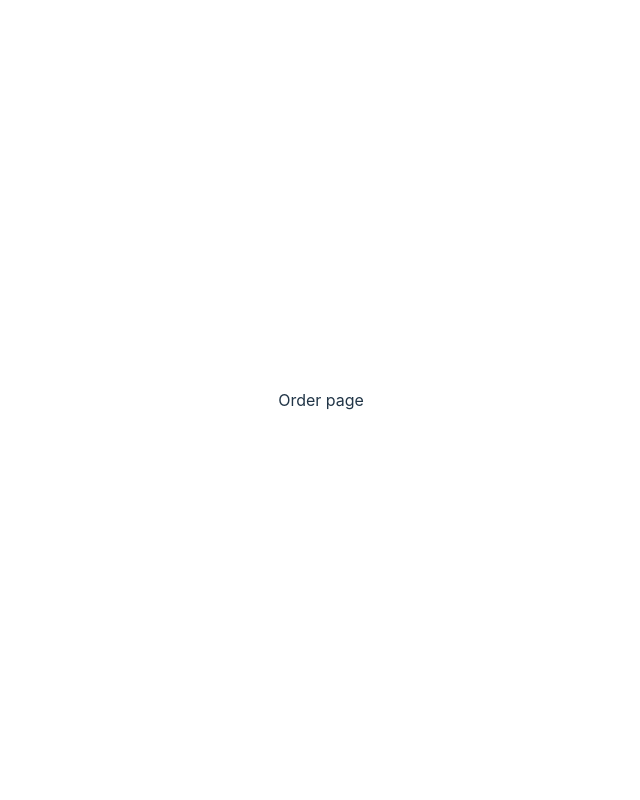
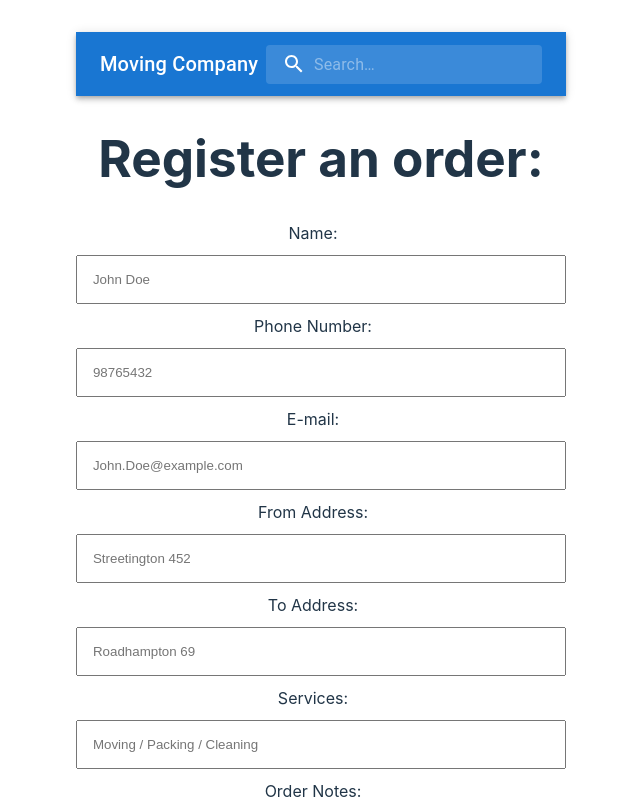
Before and after one commit to Eddkus/Moving.Company.Ui, a React (Vite) app: page /OrderPage in a window 1280 px wide. Shown: the top 800 px of the page, without its empty margins (319-959 px from the left). Built offline with nearby package versions, Linux system fonts and the light colour scheme.

Commit message:
Added working form and begun work on the navbar

```diff
--- a/package.json
+++ b/package.json
@@ -9,12 +9,18 @@
     "preview": "vite preview"
   },
   "dependencies": {
+    "@emotion/styled": "^11.10.6",
+    "@mui/icons-material": "^5.11.11",
+    "@mui/material": "^5.11.14",
+    "formsy-react": "^2.3.0",
     "react": "^18.2.0",
+    "react-datetime-picker": "^4.2.0",
     "react-dom": "^18.2.0",
     "react-router-dom": "^6.9.0"
   },
   "devDependencies": {
     "@types/react": "^18.0.28",
+    "@types/react-datetime-picker": "^3.4.1",
     "@types/react-dom": "^18.0.11",
     "@vitejs/plugin-react": "^3.1.0",
     "typescript": "^4.9.3",
--- /dev/null
+++ b/src/components/FormInput.tsx
@@ -0,0 +1,12 @@
+import "./formInput.css";
+
+export default function FormInput(props) {
+  const { label, onChange, id, ...inputProps } = props;
+
+  return (
+    <div className="formInput">
+      <label>{label}:&emsp;</label>
+      <input {...inputProps} onChange={onChange} />
+    </div>
+  );
+}
--- /dev/null
+++ b/src/components/Navbar.tsx
@@ -0,0 +1,75 @@
+import * as React from "react";
+import { styled, alpha } from "@mui/material/styles";
+import AppBar from "@mui/material/AppBar";
+import Box from "@mui/material/Box";
+import Toolbar from "@mui/material/Toolbar";
+import Typography from "@mui/material/Typography";
+import InputBase from "@mui/material/InputBase";
+import SearchIcon from "@mui/icons-material/Search";
+import "./navbar.css";
+
+const Search = styled("div")(({ theme }) => ({
+  position: "relative",
+  borderRadius: theme.shape.borderRadius,
+  backgroundColor: alpha(theme.palette.common.white, 0.15),
+  "&:hover": {
+    backgroundColor: alpha(theme.palette.common.white, 0.25),
+  },
+  marginLeft: 0,
+  width: "100%",
+  [theme.breakpoints.up("sm")]: {
+    marginLeft: theme.spacing(1),
+    width: "auto",
+  },
+}));
+
+const SearchIconWrapper = styled("div")(({ theme }) => ({
+  padding: theme.spacing(0, 2),
+  height: "100%",
+  position: "absolute",
+  pointerEvents: "none",
+  display: "flex",
+  alignItems: "center",
+  justifyContent: "center",
+}));
+
+const StyledInputBase = styled(InputBase)(({ theme }) => ({
+  color: "inherit",
+  "& .MuiInputBase-input": {
+    padding: theme.spacing(1, 1, 1, 0),
+    // vertical padding + font size from searchIcon
+    paddingLeft: `calc(1em + ${theme.spacing(4)})`,
+    transition: theme.transitions.create("width"),
+    width: "100%",
+  },
+}));
+
+export default function SearchAppBar() {
+  return (
+    <div className="navbar">
+      <Box sx={{ flexGrow: 1 }}>
+        <AppBar position="static">
+          <Toolbar>
+            <Typography
+              variant="h6"
+              noWrap
+              component="div"
+              sx={{ flexGrow: 1, display: { xs: "none", sm: "block" } }}
+            >
+              Moving Company
+            </Typography>
+            <Search>
+              <SearchIconWrapper>
+                <SearchIcon />
+              </SearchIconWrapper>
+              <StyledInputBase
+                placeholder="Search…"
+                inputProps={{ "aria-label": "search" }}
+              />
+            </Search>
+          </Toolbar>
+        </AppBar>
+      </Box>
+    </div>
+  );
+}
--- /dev/null
+++ b/src/components/formInput.css
@@ -0,0 +1,9 @@
+input{
+    padding: 15px;
+    margin: 10px 0px;
+}
+
+.formInput{
+    display: flex;
+    flex-direction: column;
+}
--- /dev/null
+++ b/src/components/navbar.css
@@ -0,0 +1,3 @@
+.navbar{
+    color: white;
+}
--- a/src/sites/OrderPage.tsx
+++ b/src/sites/OrderPage.tsx
@@ -1,7 +1,99 @@
-export default function OrderPage(){
-    return(
-        <div>
-            <p>Order page</p>
-        </div>
-    )
+import { useState } from "react";
+import FormInput from "../components/FormInput";
+import Navbar from "../components/Navbar";
+import "./../App.css";
+
+export default function OrderPage() {
+  const [values, setValues] = useState({
+    name: "",
+    phoneNumber: "",
+    email: "",
+    fromAddress: "",
+    toAddress: "",
+    services: "",
+    date: "",
+    orderNotes: "",
+  });
+
+  const inputs = [
+    {
+      id: 1,
+      name: "name",
+      type: "text",
+      placeholder: "John Doe",
+      label: "Name",
+    },
+    {
+      id: 2,
+      name: "phoneNumber",
+      type: "text",
+      placeholder: "98765432",
+      label: "Phone Number",
+    },
+    {
+      id: 3,
+      name: "email",
+      type: "text",
+      placeholder: "John.Doe@example.com",
+      label: "E-mail",
+    },
+    {
+      id: 4,
+      name: "fromAddress",
+      type: "text",
+      placeholder: "Streetington 452",
+      label: "From Address",
+    },
+    {
+      id: 5,
+      name: "toAddress",
+      type: "text",
+      placeholder: "Roadhampton 69",
+      label: "To Address",
+    },
+    {
+      id: 6,
+      name: "services",
+      type: "text",
+      placeholder: "Moving / Packing / Cleaning",
+      label: "Services",
+    },
+    {
+      id: 7,
+      name: "orderNotes",
+      type: "text",
+      placeholder: "Any extra information related to the order",
+      label: "Order Notes",
+    },
+  ];
+
+  const handleSubmit = (e) => {
+    e.preventDefault();
+  };
+
+  const onChange = (e) => {
+    setValues({ ...values, [e.target.name]: e.target.value });
+  };
+
+  return (
+    <div>
+      <Navbar />
+      <div className="form">
+        <h1>Register an order:</h1>
+        <form onSubmit={handleSubmit}>
+          {inputs.map((input) => (
+            <FormInput
+              key={input.id}
+              {...input}
+              value={values[input.name]}
+              onChange={onChange}
+            />
+          ))}
+          <label>Date:&emsp;</label>
+          <input type="date" min="2023-03-23" />
+          <button>Submit</button>
+        </form>
+      </div>
+    </div>
+  );
 }
--- /dev/null
+++ b/src/sites/orderPage.css
@@ -0,0 +1,5 @@
+.form{
+    background-color: white;
+    padding: 0px 60px;
+    border-radius: 10px;
+}
--- a/tsconfig.json
+++ b/tsconfig.json
@@ -14,7 +14,8 @@
     "resolveJsonModule": true,
     "isolatedModules": true,
     "noEmit": true,
-    "jsx": "react-jsx"
+    "jsx": "react-jsx",
+    "noImplicitAny": false
   },
   "include": ["src"],
   "references": [{ "path": "./tsconfig.node.json" }]
```
Also changed, not shown: 1 other file (tests, documents, lock files or other folders).
